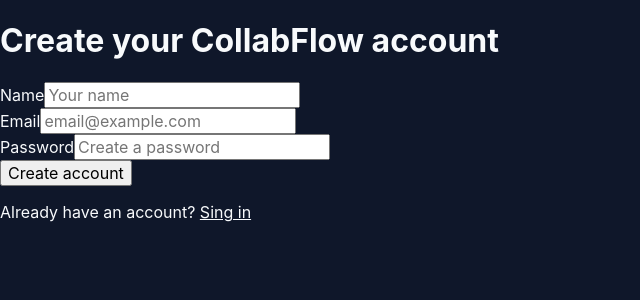
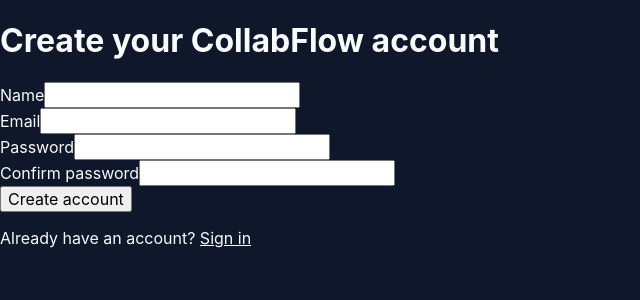
Before and after one commit to mohamed-almasmari/collabflow, a React (Vite) app in the folder client/: page /register in a window 1280 px wide. Shown: the top 300 px of the page, without its empty margins (0-640 px from the left). Built offline with nearby package versions, Linux system fonts and the light colour scheme; no server answers.

Commit message:
feat: connect frontend authentication flow

```diff
--- /dev/null
+++ b/client/api/auth.ts
@@ -0,0 +1,106 @@
+import { getAccessToken } from "../src/utils/authToken.ts";
+
+const API_URL = import.meta.env.VITE_API_URL;
+
+export interface User {
+  id: string;
+  name: string;
+  email: string;
+  createdAt?: string;
+}
+
+export interface RegisterRequest {
+  name: string;
+  email: string;
+  password: string;
+}
+
+export interface LoginRequest {
+  email: string;
+  password: string;
+}
+
+export interface LoginResponse {
+  message: string;
+  accessToken: string;
+  user: User;
+}
+
+interface RegisterResponse {
+  message: string;
+  user: User;
+}
+
+interface CurrentUserResponse {
+  user: User;
+}
+
+interface ErrorResponse {
+  message?: string;
+}
+
+async function getErrorMessage(response: Response) {
+  const data = (await response.json()) as ErrorResponse;
+
+  return data.message ?? "Something went wrong";
+}
+
+export async function registerUser(
+  data: RegisterRequest,
+): Promise<RegisterResponse> {
+  const response = await fetch(`${API_URL}/api/auth/register`, {
+    method: "POST",
+
+    headers: {
+      "Content-Type": "application/json",
+    },
+
+    body: JSON.stringify(data),
+  });
+
+  if (!response.ok) {
+    throw new Error(await getErrorMessage(response));
+  }
+
+  return response.json();
+}
+
+export async function loginUser(data: LoginRequest): Promise<LoginResponse> {
+  const response = await fetch(`${API_URL}/api/auth/login`, {
+    method: "POST",
+
+    headers: {
+      "Content-Type": "application/json",
+    },
+
+    body: JSON.stringify(data),
+  });
+
+  if (!response.ok) {
+    throw new Error(await getErrorMessage(response));
+  }
+
+  return response.json();
+}
+
+export async function getCurrentUser(): Promise<User> {
+  const token = getAccessToken();
+
+  if (!token) {
+    throw new Error("Not authenticated");
+  }
+
+  const response = await fetch(`${API_URL}/api/auth/me`, {
+    headers: {
+      Authorization: `Bearer ${token}`,
+    },
+  });
+
+  if (!response.ok) {
+    throw new Error("Not authenticated");
+  }
+
+  const data = (await response.json()) as CurrentUserResponse;
+
+  return data.user;
+}
--- a/client/src/components/layout/AppLayout.tsx
+++ b/client/src/components/layout/AppLayout.tsx
@@ -1,17 +1,44 @@
-import { Link, Outlet } from "react-router";
+import {
+  Link,
+  Outlet,
+  useNavigate,
+} from "react-router";
 
-const AppLayout = () => {
+import { removeAccessToken } from "../../utils/authToken";
+
+function AppLayout() {
+  const navigate = useNavigate();
+
+  function handleLogout() {
+    removeAccessToken();
+
+    navigate("/login", {
+      replace: true,
+    });
+  }
+
   return (
     <div>
       <header>
         <nav>
-          <Link to="/dashboard">CollabFlow</Link>
+          <Link to="/dashboard">
+            CollabFlow
+          </Link>
+
+          <button
+            type="button"
+            onClick={handleLogout}
+          >
+            Logout
+          </button>
         </nav>
       </header>
+
       <main>
         <Outlet />
       </main>
     </div>
   );
-};
+}
+
 export default AppLayout;
--- a/client/src/components/layout/HealthStatus/HealthStatus.tsx
+++ b/client/src/components/layout/HealthStatus/HealthStatus.tsx
@@ -3,8 +3,7 @@
 import {
   getHealth,
   type HealthResponse,
-} from "../../../../api/health.tsx";
-
+} from "../../../../api/health.ts"
 function HealthStatus() {
   const [health, setHealth] = useState<HealthResponse | null>(null);
   const [error, setError] = useState<string | null>(null);
--- a/client/src/pages/Dashboard/DashboardPage.tsx
+++ b/client/src/pages/Dashboard/DashboardPage.tsx
@@ -1,13 +1,44 @@
-import HealthStatus from "../../components/layout/HealthStatus/HealthStatus";
-const DashboardPage = () => {
+import {
+  useEffect,
+  useState,
+} from "react";
+
+import {
+  getCurrentUser,
+  type User,
+} from "../../../api/auth";
+import HealthStatus from "../../components/layout/HealthStatus/HealthStatus.tsx";
+
+function DashboardPage() {
+  const [user, setUser] = useState<User | null>(null);
+
+  useEffect(() => {
+    async function loadUser() {
+      try {
+        const currentUser = await getCurrentUser();
+
+        setUser(currentUser);
+      } catch {
+        setUser(null);
+      }
+    }
+
+    loadUser();
+  }, []);
+
   return (
     <section>
       <h1>Dashboard</h1>
-      <p>Welcome to CollabFlow.</p>
+
+      {user && (
+        <p>
+          Welcome, {user.name}.
+        </p>
+      )}
 
       <HealthStatus />
     </section>
   );
-};
+}
 
 export default DashboardPage;
--- a/client/src/pages/Login/LoginPage.tsx
+++ b/client/src/pages/Login/LoginPage.tsx
@@ -1,34 +1,110 @@
-import { Link } from "react-router";
+import {
+  type FormEvent,
+  useState,
+} from "react";
+import {
+  Link,
+  useNavigate,
+} from "react-router";
 
-const LoginPage = () => {
+import { loginUser } from "../../../api/auth";
+import { setAccessToken } from "../../utils/authToken";
+
+function LoginPage() {
+  const navigate = useNavigate();
+
+  const [email, setEmail] = useState("");
+  const [password, setPassword] = useState("");
+
+  const [error, setError] = useState<string | null>(null);
+  const [loading, setLoading] = useState(false);
+
+  async function handleSubmit(event: FormEvent<HTMLFormElement>) {
+    event.preventDefault();
+
+    setError(null);
+
+    try {
+      setLoading(true);
+
+      const response = await loginUser({
+        email,
+        password,
+      });
+
+      setAccessToken(response.accessToken);
+
+      navigate("/dashboard", {
+        replace: true,
+      });
+    } catch (error) {
+      if (error instanceof Error) {
+        setError(error.message);
+      } else {
+        setError("Unable to login");
+      }
+    } finally {
+      setLoading(false);
+    }
+  }
+
   return (
     <main>
       <h1>Sign in to CollabFlow</h1>
-      <form>
+
+      <form onSubmit={handleSubmit}>
         <div>
-          <label htmlFor="email">Email</label>
+          <label htmlFor="email">
+            Email
+          </label>
+
           <input
+            id="email"
+            name="email"
             type="email"
-            name="email"
-            id="email"
-            placeholder="email@example.com"
+            value={email}
+            onChange={(event) => setEmail(event.target.value)}
+            required
           />
         </div>
+
         <div>
-          <label htmlFor="password">Password</label>
+          <label htmlFor="password">
+            Password
+          </label>
+
           <input
+            id="password"
+            name="password"
             type="password"
-            name="password"
-            id="password"
-            placeholder="Enter you password"
+            value={password}
+            onChange={(event) => setPassword(event.target.value)}
+            required
           />
         </div>
-        <button type="submit">Sign in</button>
+
+        {error && (
+          <p role="alert">
+            {error}
+          </p>
+        )}
+
+        <button
+          type="submit"
+          disabled={loading}
+        >
+          {loading ? "Signing in..." : "Sign in"}
+        </button>
       </form>
+
       <p>
-        Don't have an account? <Link to="/register">Create an account</Link>
+        Don't have an account?{" "}
+        <Link to="/register">
+          Create an account
+        </Link>
       </p>
     </main>
   );
-};
+}
+
 export default LoginPage;
--- a/client/src/pages/Register/RegisterPage.tsx
+++ b/client/src/pages/Register/RegisterPage.tsx
@@ -1,39 +1,149 @@
-import { Link } from "react-router";
+import {
+  type FormEvent,
+  useState,
+} from "react";
+import {
+  Link,
+  useNavigate,
+} from "react-router";
 
-const RegisterPage = () => {
+import { registerUser } from "../../../api/auth.ts";
+
+function RegisterPage() {
+  const navigate = useNavigate();
+
+  const [name, setName] = useState("");
+  const [email, setEmail] = useState("");
+  const [password, setPassword] = useState("");
+  const [confirmPassword, setConfirmPassword] = useState("");
+
+  const [error, setError] = useState<string | null>(null);
+  const [loading, setLoading] = useState(false);
+
+  async function handleSubmit(event: FormEvent<HTMLFormElement>) {
+    event.preventDefault();
+
+    setError(null);
+
+    if (password !== confirmPassword) {
+      setError("Passwords do not match");
+      return;
+    }
+
+    try {
+      setLoading(true);
+
+      await registerUser({
+        name,
+        email,
+        password,
+      });
+
+      navigate("/login", {
+        replace: true,
+      });
+    } catch (error) {
+      if (error instanceof Error) {
+        setError(error.message);
+      } else {
+        setError("Unable to create account");
+      }
+    } finally {
+      setLoading(false);
+    }
+  }
+
   return (
     <main>
       <h1>Create your CollabFlow account</h1>
-      <form>
+
+      <form onSubmit={handleSubmit}>
         <div>
-          <label htmlFor="name">Name</label>
-          <input type="text" id="name" name="name" placeholder="Your name" />
+          <label htmlFor="name">
+            Name
+          </label>
+
+          <input
+            id="name"
+            name="name"
+            type="text"
+            value={name}
+            onChange={(event) => setName(event.target.value)}
+            required
+          />
         </div>
+
         <div>
-          <label htmlFor="email">Email</label>
+          <label htmlFor="email">
+            Email
+          </label>
+
           <input
-            type="email"
             id="email"
             name="email"
-            placeholder="email@example.com"
+            type="email"
+            value={email}
+            onChange={(event) => setEmail(event.target.value)}
+            required
           />
         </div>
+
         <div>
-          <label htmlFor="password">Password</label>
+          <label htmlFor="password">
+            Password
+          </label>
+
           <input
-            type="password"
             id="password"
             name="password"
-            placeholder="Create a password"
+            type="password"
+            value={password}
+            onChange={(event) => setPassword(event.target.value)}
+            minLength={8}
+            required
           />
         </div>
-        <button type="submit">Create account</button>
+
+        <div>
+          <label htmlFor="confirmPassword">
+            Confirm password
+          </label>
+
+          <input
+            id="confirmPassword"
+            name="confirmPassword"
+            type="password"
+            value={confirmPassword}
+            onChange={(event) =>
+              setConfirmPassword(event.target.value)
+            }
+            minLength={8}
+            required
+          />
+        </div>
+
+        {error && (
+          <p role="alert">
+            {error}
+          </p>
+        )}
+
+        <button
+          type="submit"
+          disabled={loading}
+        >
+          {loading ? "Creating account..." : "Create account"}
+        </button>
       </form>
+
       <p>
-        Already have an account? <Link to="/login">Sing in</Link>
+        Already have an account?{" "}
+        <Link to="/login">
+          Sign in
+        </Link>
       </p>
     </main>
   );
-};
+}
 
 export default RegisterPage;
--- /dev/null
+++ b/client/src/utils/authToken.ts
@@ -0,0 +1,13 @@
+const ACCESS_TOKEN_KEY = "collabflow_access_token";
+
+export function getAccessToken() {
+  return localStorage.getItem(ACCESS_TOKEN_KEY);
+}
+
+export function setAccessToken(token: string) {
+  localStorage.setItem(ACCESS_TOKEN_KEY, token);
+}
+
+export function removeAccessToken() {
+  localStorage.removeItem(ACCESS_TOKEN_KEY);
+}
--- /dev/null
+++ b/package.json
@@ -0,0 +1,5 @@
+{
+  "dependencies": {
+    "react-router": "^8.4.0"
+  }
+}
```
Also changed, not shown: client/src/components/auth/ProtectedRoute.tsx (added, +53 -0 lines), client/src/router/router.tsx (+33 -20 lines), 1 other file (tests, documents, lock files or other folders).
